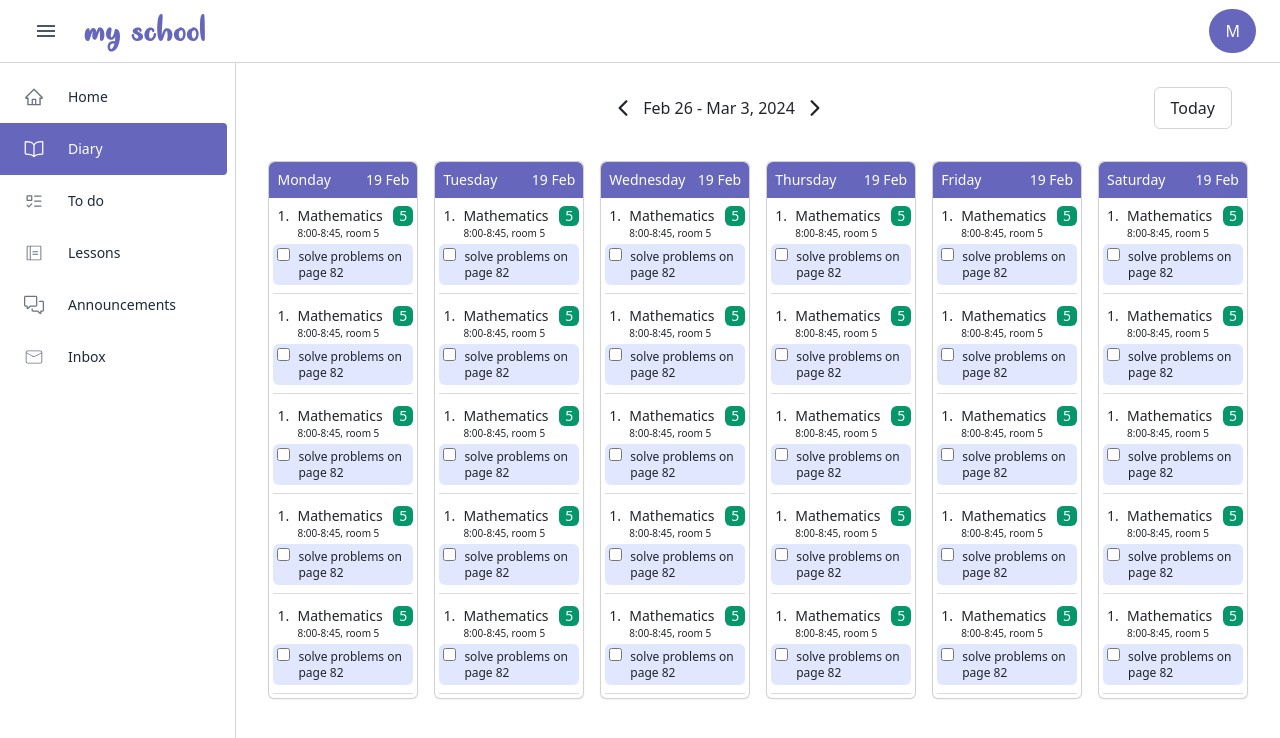
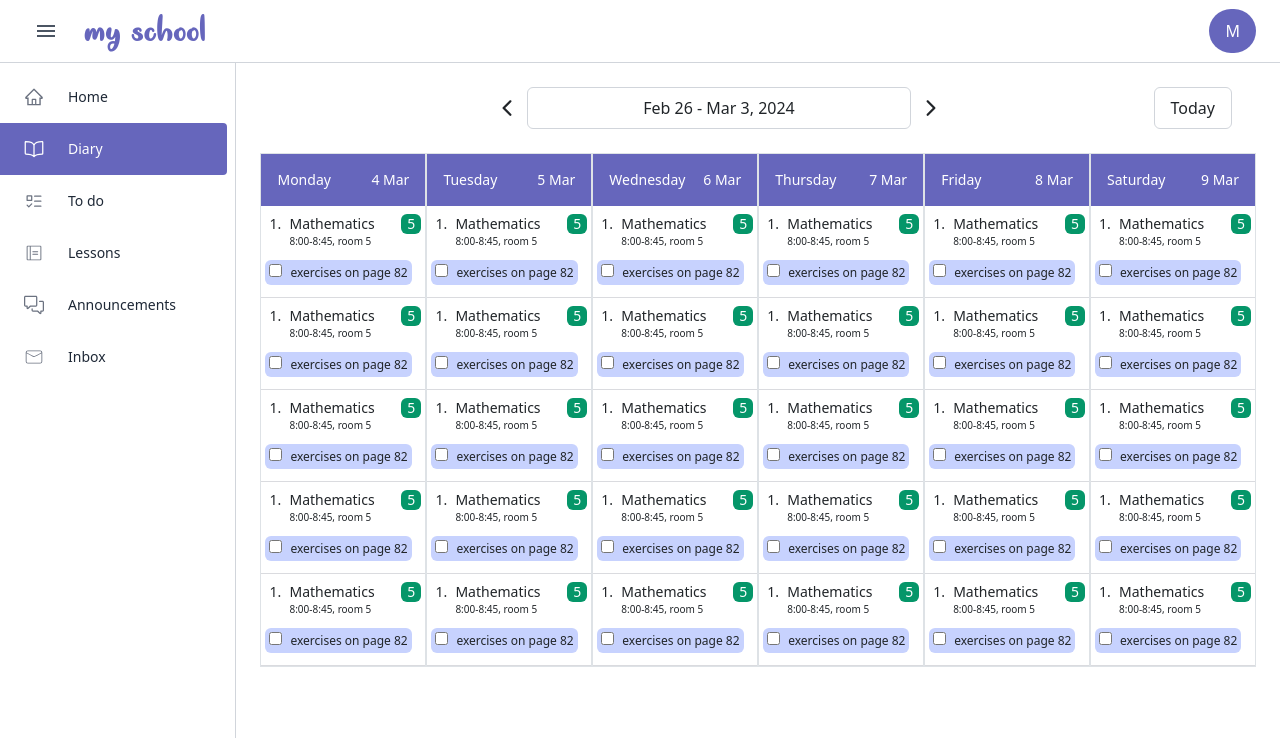
Before and after one commit to mousiyah/My-School-web, a React (Create React App) app in the folder client/: page / in a window 1280 px wide. Shown: the top 738 px of the page. Built offline with nearby package versions, Linux system fonts and the light colour scheme.

Commit message:
diary page works

```diff
--- a/client/src/components/DiaryDatePicker.tsx
+++ b/client/src/components/DiaryDatePicker.tsx
@@ -57,7 +57,7 @@ const DiaryDatePicker: React.FC<DiaryDatePickerProps> = ({
           <button onClick={handlePrevWeek}>
             <IoIosArrowBack className="text-2xl" />
           </button>
-          <button onClick={() => setIsDatePickerOpen(!isDatePickerOpen)} className="relative mx-2">
+          <button onClick={() => setIsDatePickerOpen(!isDatePickerOpen)} className="relative mx-2 btn-white w-96">
             <div>{getWeekRange(selectedDate)}</div>
             {isDatePickerOpen && (
               <div className="absolute top-full z-50">
--- a/client/src/components/DiaryDay.tsx
+++ b/client/src/components/DiaryDay.tsx
@@ -1,30 +1,40 @@
 import React from 'react';
-
 import DiaryEntry from './DiaryEntry';
 
-const DiaryDay: React.FC<{weekIndex: number}> = ({weekIndex}) => {
+const DiaryDay: React.FC<{ weekIndex: number; selectedDate: Date }> = ({
+  weekIndex,
+  selectedDate,
+}) => {
+  const days = ['Monday', 'Tuesday', 'Wednesday', 'Thursday', 'Friday', 'Saturday', 'Sunday'];
 
-  const days = ['Monday', 'Tuesday', 'Wednesday', 'Thursday', 'Friday', 'Saturday'];
+  // Calculate the date for the day of the week
+  const currentDate = new Date(selectedDate);
+  currentDate.setDate(selectedDate.getDate() - selectedDate.getDay() + 1 + weekIndex);
+
+  const formattedDate = currentDate.toLocaleDateString('en-GB', {
+    day: 'numeric',
+    month: 'short',
+  });
+
+  const isCurrentDate = () => {
+    const today = new Date();
+    return currentDate.toDateString() === today.toDateString();
+  };
+
 
   return (
-    <div className="card w-fit text-sm m-2">
-
-
-      <div className="flex justify-between bg-primary text-white p-2 rounded-t-md">
+    <div className={`w-full text-sm border ${isCurrentDate() ? 'bg-gray-100' : 'bg-white'}`}>
+      <div className={`flex justify-between text-white py-3 px-3 ${isCurrentDate() ? 'bg-primary-dark' : 'bg-primary'}`}>
         <span>{days[weekIndex]}</span>
-        <span>19 Feb</span>
+        <span>{formattedDate}</span>
       </div>
-
-
       <DiaryEntry />
       <DiaryEntry />
       <DiaryEntry />
       <DiaryEntry />
       <DiaryEntry />
-
-      </div>
+    </div>
   );
 };
 
-
 export default DiaryDay;
--- a/client/src/components/DiaryEntry.tsx
+++ b/client/src/components/DiaryEntry.tsx
@@ -2,9 +2,9 @@ import React from 'react';
 
 const DiaryEntry: React.FC = () => {
   return (
-    <div className="text-sm p-1">
+    <div className="text-sm">
 
-      <div className="flex">
+      <div className="flex p-1">
         <div className="w-5 p-1">1. </div>
         <div className="flex-grow p-1">
           Mathematics
@@ -21,14 +21,14 @@ const DiaryEntry: React.FC = () => {
         </div>
       </div>
 
-      <div className="flex p-1/2">
-      <div className="bg-indigo-100 p-1 rounded flex items-baseline">
+      <div className="flex p-1">
+      <div className="bg-indigo-200 p-1 rounded flex items-baseline">
           <input type="checkbox" className="mr-2" />
-          <label htmlFor="checkbox" className="text-xs whitespace-normal">solve problems on page 82</label>
+          <label htmlFor="checkbox" className="text-xs whitespace-normal">exercises on page 82</label>
         </div>
       </div>
 
-      <hr className="border-gray-500 p-0 m-0 mt-2"></hr>
+      <hr className="border-gray-500 p-0 m-0 mt-2 w-full"></hr>
 
     </div>
 
--- a/client/src/partials/Diary.tsx
+++ b/client/src/partials/Diary.tsx
@@ -20,9 +20,9 @@ const Diary: React.FC = () => {
       selectedDate={selectedDate}
       setSelectedDate={setSelectedDate}/>
 
-      <div className="flex">
+      <div className="w-full flex">
         {[...Array(6)].map((_, index) => (
-          <DiaryDay key={index} weekIndex={index} />
+          <DiaryDay key={index} weekIndex={index} selectedDate={selectedDate} />
         ))}
       </div>
 
--- a/client/tailwind.config.js
+++ b/client/tailwind.config.js
@@ -5,7 +5,7 @@ module.exports = {
     extend: {
       colors: {
         primary: '#6666bc',
-        'primary-dark': '#4e4eb1',
+        'primary-dark': '#4646a0',
       },
     },
   },
```
